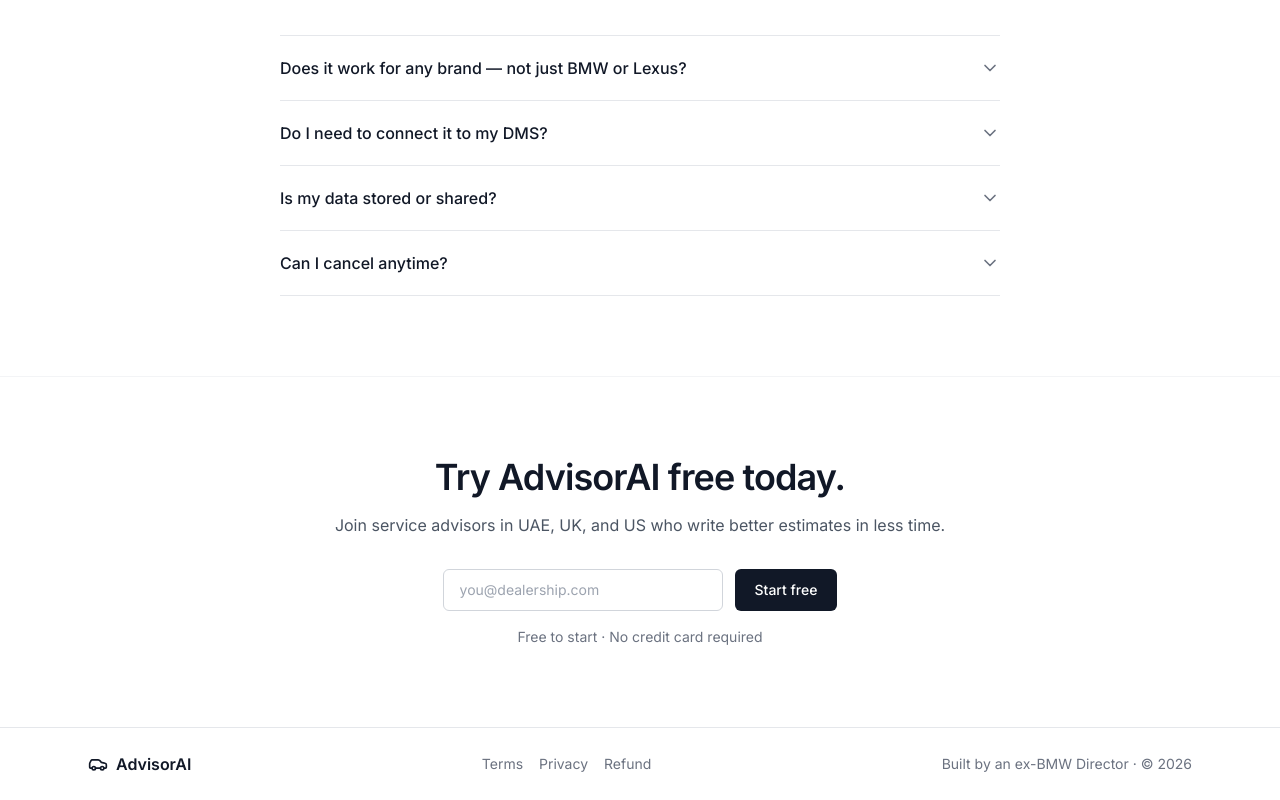
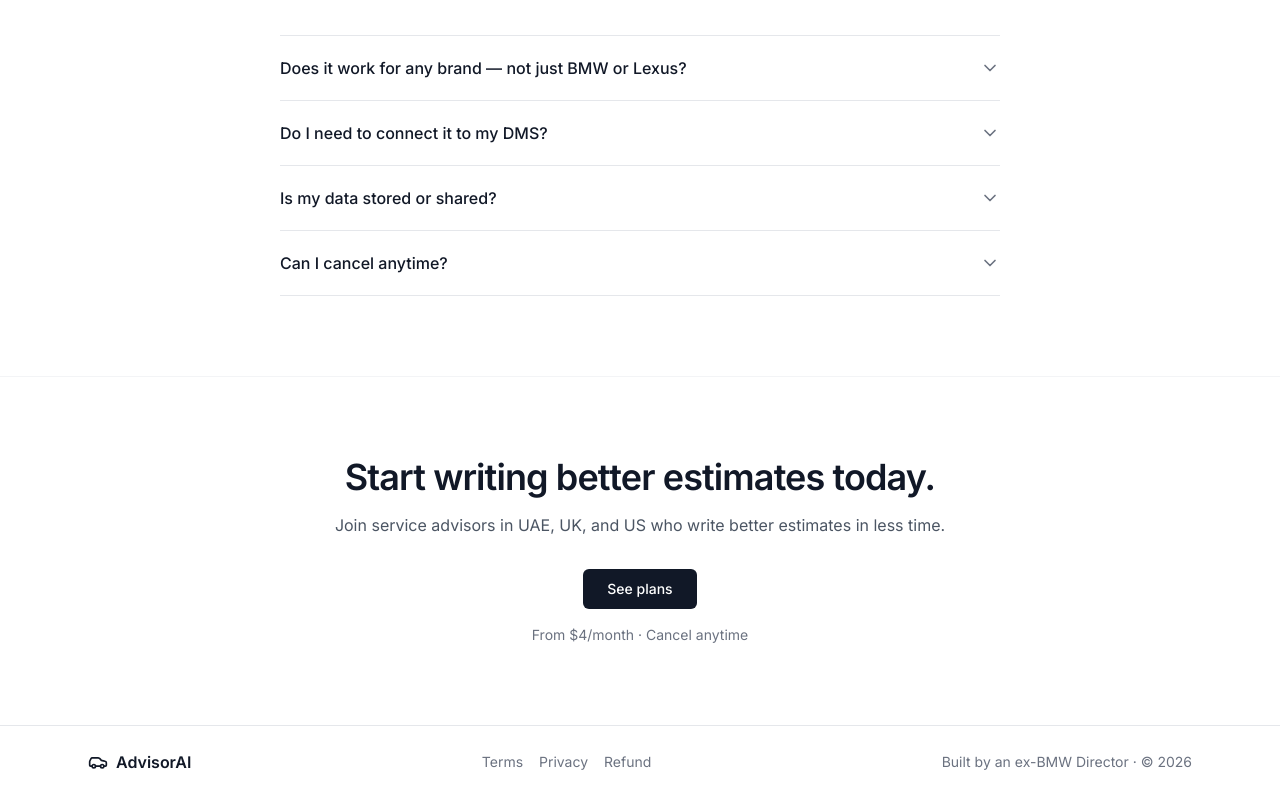
Before and after one commit to rustemyrr/advisorai, a Next.js app: page / in a window 1280 px wide. Shown: the part 2827-3627 px from the top of the page. Built offline with nearby package versions, Linux system fonts and the light colour scheme; no server answers.

Commit message:
fix: replace email CTA form with See plans button, remove free plan copy

```diff
--- a/components/CTASection.tsx
+++ b/components/CTASection.tsx
@@ -1,17 +1,9 @@
 "use client";
 
-import { useState } from "react";
 import { useLanguage } from "@/lib/language-context";
 
 export default function CTASection() {
   const { t } = useLanguage();
-  const [email, setEmail] = useState("");
-  const [submitted, setSubmitted] = useState(false);
-
-  function handleSubmit(e: React.FormEvent) {
-    e.preventDefault();
-    setSubmitted(true);
-  }
 
   return (
     <section className="py-16 sm:py-20">
@@ -20,25 +12,14 @@
           {t.ctaHeadline}
         </h2>
         <p className="mt-4 text-gray-600">{t.ctaSubtext}</p>
-        <form
-          onSubmit={handleSubmit}
-          className="mt-8 flex flex-col gap-3 sm:flex-row sm:justify-center"
-        >
-          <input
-            type="email"
-            required
-            placeholder={t.ctaEmailPlaceholder}
-            value={email}
-            onChange={(e) => setEmail(e.target.value)}
-            className="rounded-md border border-gray-300 px-4 py-2.5 text-sm text-gray-900 focus:border-gray-400 focus:outline-none focus:ring-1 focus:ring-gray-400 sm:min-w-[280px]"
-          />
-          <button
-            type="submit"
-            className="rounded-md bg-gray-900 px-5 py-2.5 text-sm font-medium text-white hover:bg-gray-800"
+        <div className="mt-8 flex justify-center">
+          <a
+            href="#pricing"
+            className="rounded-md bg-gray-900 px-6 py-2.5 text-sm font-medium text-white hover:bg-gray-800"
           >
-            {submitted ? t.ctaThanks : t.ctaButton}
-          </button>
-        </form>
+            {t.ctaButton}
+          </a>
+        </div>
         <p className="mt-4 text-sm text-gray-500">{t.ctaNote}</p>
       </div>
     </section>
--- a/lib/i18n.ts
+++ b/lib/i18n.ts
@@ -23,14 +23,14 @@
     liveDemoSubtitleLoggedIn: "Increase average ticket with every customer",
     generate: "Generate",
     usageLabel: (count: number, limit: number) =>
-      `${count} of ${limit} free generations used this month`,
+      `${count} of ${limit} generations used this month`,
     remaining: (n: number) => `${n} generation${n === 1 ? "" : "s"} remaining this month`,
     emailModalTitle: "🔓 Get 2 more free generations",
     emailModalSubtext: "No spam. Just your email to continue.",
     emailPlaceholder: "you@dealership.com",
     continueGenerating: "Continue generating →",
     upgradeNote: "Upgrade anytime for more access",
-    limitTitle: "You've reached the free limit",
+    limitTitle: "You've reached your monthly limit",
     limitSubtext:
       "Upgrade to Standard or Professional for more estimates, explanations, and upsell suggestions.",
     startTrial: "View plans →",
@@ -117,13 +117,11 @@
     ],
 
     // CTA Section
-    ctaHeadline: "Try AdvisorAI free today.",
+    ctaHeadline: "Start writing better estimates today.",
     ctaSubtext:
       "Join service advisors in UAE, UK, and US who write better estimates in less time.",
-    ctaEmailPlaceholder: "you@dealership.com",
-    ctaButton: "Start free",
-    ctaThanks: "Thanks!",
-    ctaNote: "Free to start · No credit card required",
+    ctaButton: "See plans",
+    ctaNote: "From $4/month · Cancel anytime",
 
     // Footer
     footerTagline: "Built by an ex-BMW Director · © 2026",
@@ -193,7 +191,7 @@
     liveDemoSubtitleLoggedIn: "Увеличьте средний чек с каждого клиента",
     generate: "Создать",
     usageLabel: (count: number, limit: number) =>
-      `Использовано ${count} из ${limit} бесплатных генераций в этом месяце`,
+      `Использовано ${count} из ${limit} генераций в этом месяце`,
     remaining: (n: number) => `Осталось ${n} генераци${n === 1 ? "я" : n < 5 ? "и" : "й"} в этом месяце`,
     emailModalTitle: "🔓 Получите ещё 2 бесплатные генерации",
     emailModalSubtext: "Без спама. Просто укажите email, чтобы продолжить.",
@@ -287,13 +285,11 @@
     ],
 
     // CTA Section
-    ctaHeadline: "Попробуйте AdvisorAI бесплатно сегодня.",
+    ctaHeadline: "Начните составлять сметы лучше уже сегодня.",
     ctaSubtext:
       "Присоединяйтесь к сервисным консультантам из ОАЭ, Великобритании и США, которые составляют сметы быстрее.",
-    ctaEmailPlaceholder: "вы@дилер.кз",
-    ctaButton: "Начать бесплатно",
-    ctaThanks: "Спасибо!",
-    ctaNote: "Бесплатный старт · Карта не нужна",
+    ctaButton: "Смотреть планы",
+    ctaNote: "От $4 в месяц · Отмена в любое время",
 
     // Footer
     footerTagline: "Создано в Казахстане · © 2026",
```
